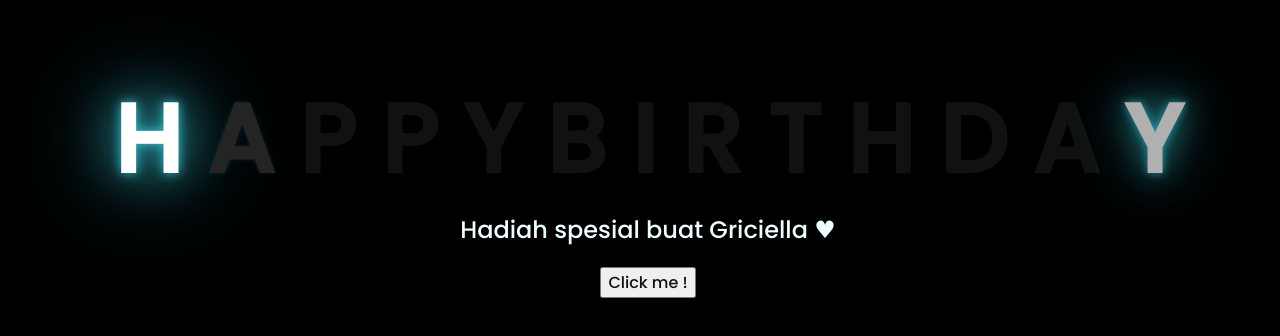
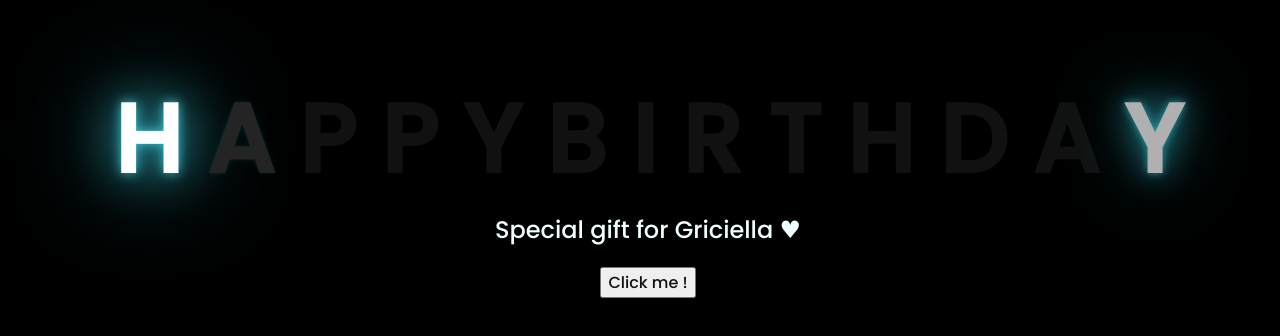
Before and after one commit to darrield/griciella, a plain HTML site: page index.html in a window 1280 px wide. Shown: the part 226-562 px from the top of the page. Drawn offline with Linux system fonts and the light colour scheme.

Commit message:
Update index.html

```diff
--- a/index.html
+++ b/index.html
@@ -26,7 +26,7 @@
         <span>Y</span>
     </div>
     <div class="description">
-        <span>Hadiah spesial buat Griciella ♥</span>
+        <span>Special gift for Griciella ♥</span>
     </div>
     <div class="button">
         <button>
```
